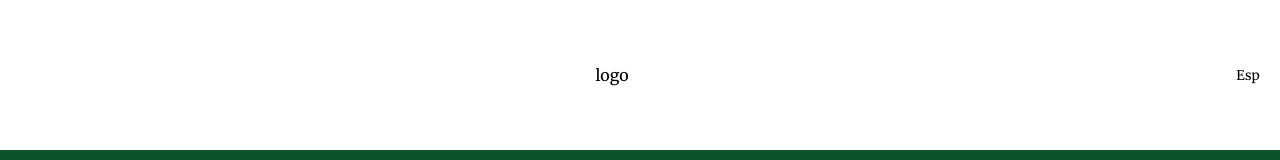
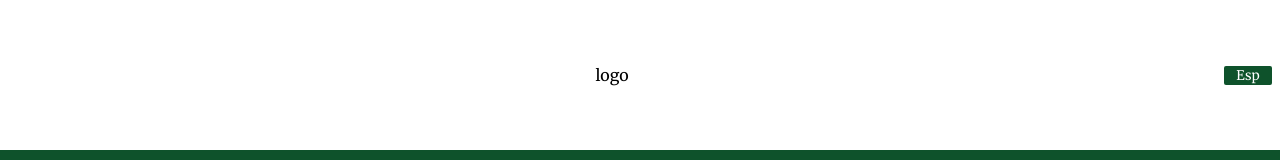
Before and after one commit to Alandlt15/lawfirm-site, a React (Vite) app: page / in a window 1280 px wide. Shown: the top 160 px of the page. Built offline with nearby package versions, Linux system fonts and the light colour scheme; a web font is replaced by a local one.

Commit message:
styling; changed button and footer

```diff
--- a/src/components/footer.jsx
+++ b/src/components/footer.jsx
@@ -14,7 +14,7 @@ function Footer() {
       <footer className='footer'>
         <p>Copyright &copy; 2025 Cisneros Injury Law - All Rights Reserved.</p>
         <hr className='h-line'/>
-        <p>Creovant Sites</p>
+        <p>A South Texas Technologies Co. website</p>
       </footer>
     </>
   )
--- a/src/styles/header.css
+++ b/src/styles/header.css
@@ -17,7 +17,8 @@
   cursor: pointer;
   border-radius: 2px;
   border: none;
-  background: transparent;
+  background-color:var(--primary);
+  color: white;
 }
 .lang-button:hover {
   transition: ease 1s;
--- a/src/styles/index.css
+++ b/src/styles/index.css
@@ -5,7 +5,6 @@
   font-style: normal;
   font-variation-settings:
     "wdth" 100;
-  /* font-family: system-ui, Avenir, Helvetica, Arial, sans-serif; */
   line-height: 1.5;
   font-weight: 400;
 
```
